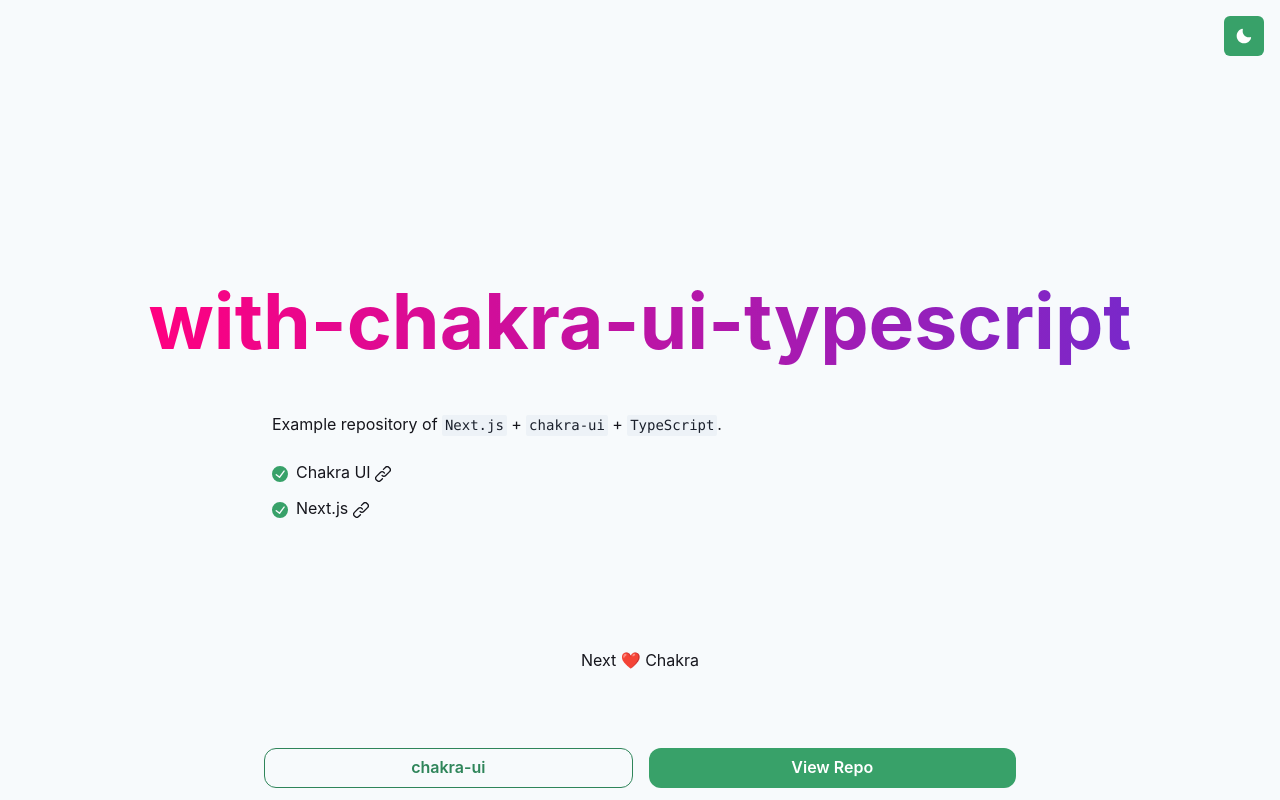
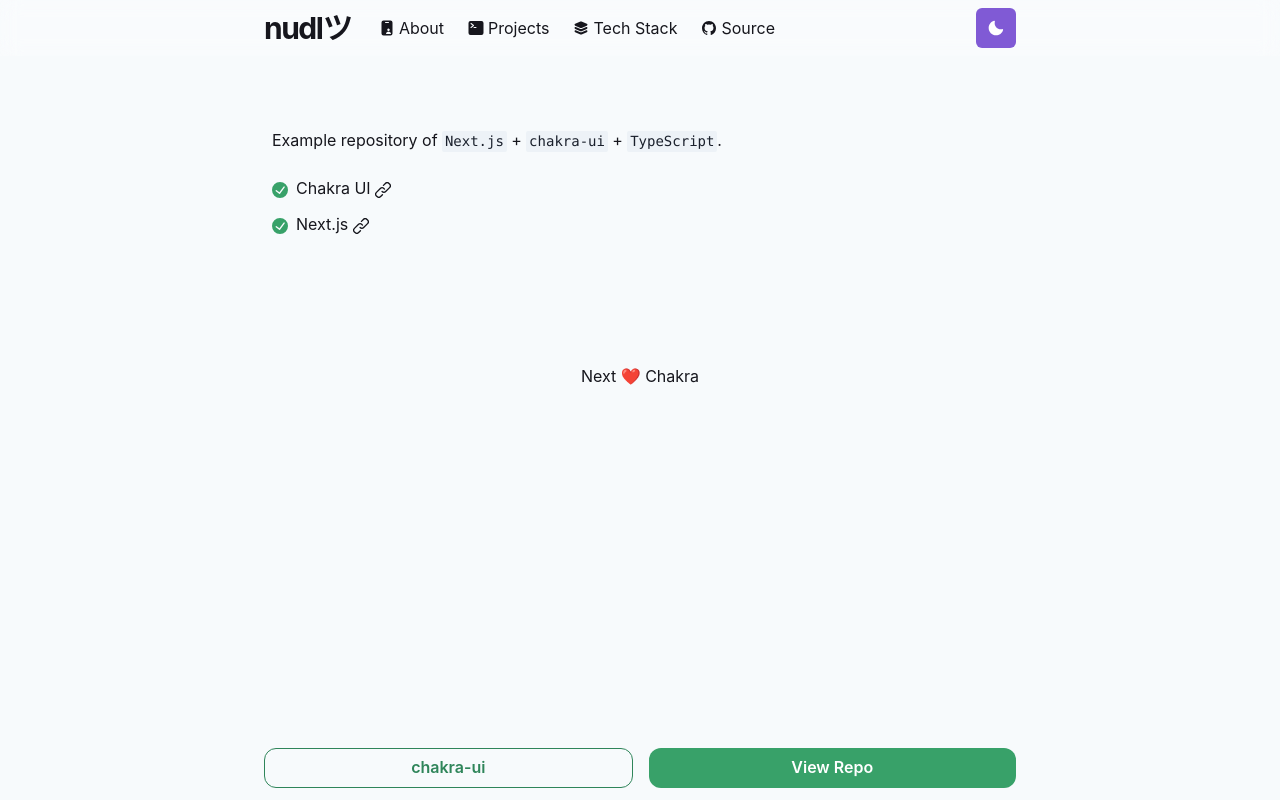
Before and after one commit to zany-ar/nudl.tech, a Next.js app: page / in a window 1280 px wide. Built offline with nearby package versions, Linux system fonts and the light colour scheme.

Commit message:
added navbar

```diff
--- a/package.json
+++ b/package.json
@@ -14,7 +14,8 @@
     "framer-motion": "^6.3.0",
     "next": "latest",
     "react": "^18.2.0",
-    "react-dom": "^18.2.0"
+    "react-dom": "^18.2.0",
+    "react-icons": "^4.4.0"
   },
   "devDependencies": {
     "@types/node": "^18.0.0",
--- a/src/components/DarkModeSwitch.tsx
+++ b/src/components/DarkModeSwitch.tsx
@@ -1,18 +1,27 @@
-import { useColorMode, IconButton } from '@chakra-ui/react'
+import { AnimatePresence, motion } from 'framer-motion'
+import { IconButton, useColorMode, useColorModeValue } from '@chakra-ui/react'
 import { SunIcon, MoonIcon } from '@chakra-ui/icons'
 
 export const DarkModeSwitch = () => {
-  const { colorMode, toggleColorMode } = useColorMode()
-  const isDark = colorMode === 'dark'
+  const { toggleColorMode } = useColorMode()
+
   return (
-    <IconButton
-      position="fixed"
-      top={4}
-      right={4}
-      icon={isDark ? <SunIcon /> : <MoonIcon />}
-      aria-label="Toggle Theme"
-      colorScheme="green"
-      onClick={toggleColorMode}
-    />
+    <AnimatePresence exitBeforeEnter initial={false}>
+      <motion.div
+        style={{ display: 'inline-block' }}
+        key={useColorModeValue('light', 'dark')}
+        initial={{ y: -20, opacity: 0 }}
+        animate={{ y: 0, opacity: 1 }}
+        exit={{ y: 20, opacity: 0 }}
+        transition={{ duration: 0.2 }}
+      >
+        <IconButton
+          aria-label="Toggle theme"
+          colorScheme={useColorModeValue('purple', 'orange')}
+          icon={useColorModeValue(<MoonIcon />, <SunIcon />)}
+          onClick={toggleColorMode}
+        ></IconButton>
+      </motion.div>
+    </AnimatePresence>
   )
 }
--- a/src/components/Main.tsx
+++ b/src/components/Main.tsx
@@ -2,10 +2,10 @@
 
 export const Main = (props: StackProps) => (
   <Stack
+
     spacing="1.5rem"
     width="100%"
     maxWidth="48rem"
-    mt="-45vh"
     pt="8rem"
     px="1rem"
     {...props}
--- /dev/null
+++ b/src/components/Navbar.tsx
@@ -0,0 +1,156 @@
+import NextLink from 'next/link'
+import {
+  Container,
+  Box,
+  Link,
+  Stack,
+  Heading,
+  Flex,
+  Menu,
+  MenuItem,
+  MenuList,
+  MenuButton,
+  IconButton,
+  useColorModeValue
+} from '@chakra-ui/react'
+import { HamburgerIcon } from '@chakra-ui/icons'
+import { DarkModeSwitch } from './DarkModeSwitch'
+import { IoIdCard, IoInformationSharp, IoLayers, IoLogoGithub, IoTerminal } from 'react-icons/io5'
+
+const LinkItem = ({ href, path, target, children, ...props }) => {
+  const active = path === href
+  const inactiveColor = useColorModeValue('gray200', 'whiteAlpha.900')
+  return (
+    <NextLink href={href} passHref scroll={false}>
+      <Link
+        p={2}
+        bg={active ? 'grassTeal' : undefined}
+        color={active ? '#202023' : inactiveColor}
+        target={target}
+        {...props}
+      >
+        {children}
+      </Link>
+    </NextLink>
+  )
+}
+
+const Navbar = props => {
+  const { path } = props
+
+  return (
+    <Box
+      position="fixed"
+      as="nav"
+      w="100%"
+      bg={useColorModeValue('#ffffff40', '#20202380')}
+      css={{ backdropFilter: 'blur(10px)' }}
+      zIndex={2}
+      {...props}
+    >
+      <Container
+        display="flex"
+        p={2}
+        maxW="container.md"
+        flexWrap="wrap"
+        textAlign="center"
+        justifyContent="space-between"
+      >
+        <Flex align="center" mr={5}>
+          <Heading as="h1" size="lg" letterSpacing={'tighter'}>
+            nudlツ
+          </Heading>
+        </Flex>
+
+        <Stack
+          direction={{ base: 'column', md: 'row' }}
+          display={{ base: 'none', md: 'flex' }}
+          width={{ base: 'full', md: 'auto' }}
+          alignItems="center"
+          flexGrow={1}
+          mt={{ base: 4, md: 0 }}
+        >
+          <LinkItem
+            target="_self"
+            href="/#about"
+            path={path}
+            display="inline-flex"
+            alignItems="center"
+            style={{ gap: 4 }}
+            pl={2}>
+            <IoIdCard />
+            About
+          </LinkItem>
+          <LinkItem
+            target="_self"
+            href="/#projects"
+            path={path}
+            display="inline-flex"
+            alignItems="center"
+            style={{ gap: 4 }}
+            pl={2}>
+            <IoTerminal />
+            Projects
+          </LinkItem>
+          <LinkItem
+            target="_self"
+            href="/#projects"
+            path={path}
+            display="inline-flex"
+            alignItems="center"
+            style={{ gap: 4 }}
+            pl={2}>
+            <IoLayers />
+            Tech Stack
+          </LinkItem>
+          <LinkItem
+            target="_blank"
+            href="https://github.com/0xCN/nudl-tech"
+            path={path}
+            display="inline-flex"
+            alignItems="center"
+            style={{ gap: 4 }}
+            pl={2}
+          >
+            <IoLogoGithub />
+            Source
+          </LinkItem>
+        </Stack>
+
+        <Box flex={1} textAlign="right">
+          <DarkModeSwitch />
+
+          <Box ml={2} display={{ base: 'inline-block', md: 'none' }}>
+            <Menu isLazy id="navbar-menu">
+              <MenuButton
+                as={IconButton}
+                icon={<HamburgerIcon />}
+                variant="outline"
+                aria-label="Options"
+              />
+              <MenuList>
+                <NextLink href="/#about" passHref>
+                  <MenuItem as={Link}>About</MenuItem>
+                </NextLink>
+                <NextLink href="/#projects" passHref>
+                  <MenuItem as={Link}>Projects</MenuItem>
+                </NextLink>
+                <NextLink href="/#tech-stack" passHref>
+                  <MenuItem as={Link}>Tech Stack</MenuItem>
+                </NextLink>
+                <MenuItem
+                  as={Link}
+                  href="https://github.com/0xCN/nudl-tech"
+                >
+                  View Source
+                </MenuItem>
+              </MenuList>
+            </Menu>
+          </Box>
+        </Box>
+      </Container>
+    </Box>
+  )
+}
+
+export default Navbar
--- a/src/pages/index.tsx
+++ b/src/pages/index.tsx
@@ -14,10 +14,11 @@
 import { DarkModeSwitch } from '../components/DarkModeSwitch'
 import { CTA } from '../components/CTA'
 import { Footer } from '../components/Footer'
+import Navbar from '../components/Navbar'
 
 const Index = () => (
   <Container height="100vh">
-    <Hero />
+    <Navbar />
     <Main>
       <Text color="text">
         Example repository of <Code>Next.js</Code> + <Code>chakra-ui</Code> +{' '}
@@ -45,7 +46,6 @@
       </List>
     </Main>
 
-    <DarkModeSwitch />
     <Footer>
       <Text>Next ❤️ Chakra</Text>
     </Footer>
```
Also changed, not shown: 1 other file (tests, documents, lock files or other folders).
